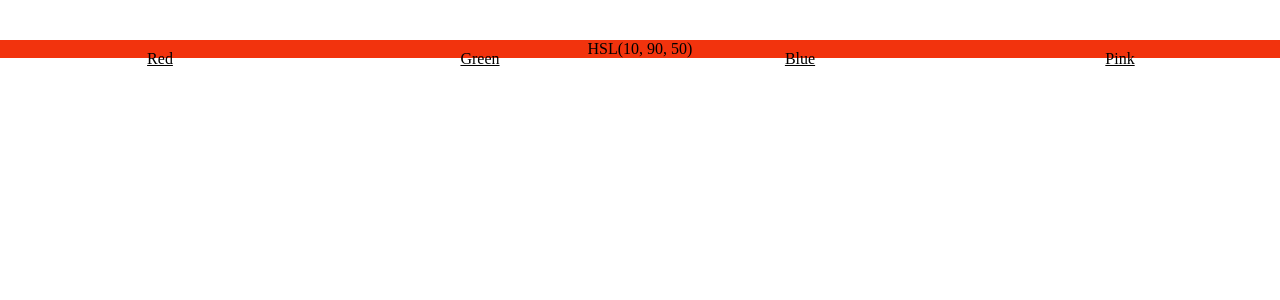
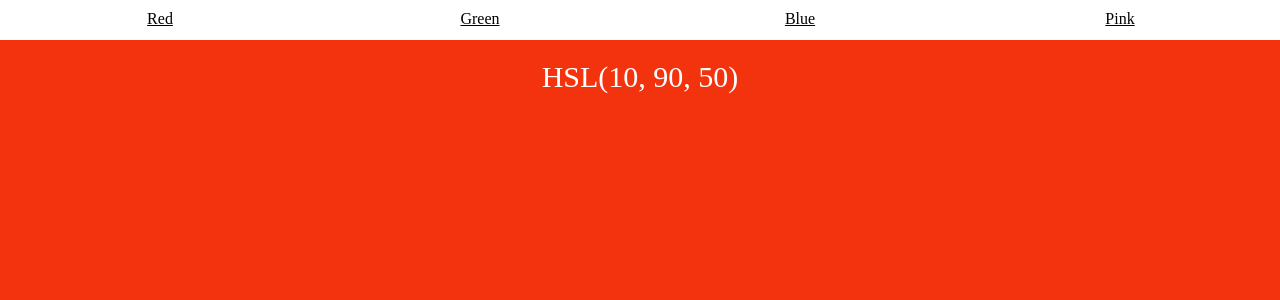
Before and after one commit to BelenPeluffo/animations-test, a React (Vite) app: page /hsl/10/90/50 in a window 1280 px wide. Shown: the top 300 px of the page. Built offline with nearby package versions, Linux system fonts and the light colour scheme.

Commit message:
refactor: fixes style assignment. Everything is up and ready to play with Transitions.

```diff
--- a/src/assets/app.module.css
+++ b/src/assets/app.module.css
@@ -1,5 +1,6 @@
 .fill,
-.content {
+.content,
+.colorPage {
   position: absolute;
   left: 0;
   right: 0;
@@ -28,3 +29,9 @@
   top: 40px;
   text-align: center;
 }
+
+.colorPage {
+  color: white;
+  padding-top: 20px;
+  font-size: 30px;
+}
--- a/src/components/NavBar.jsx
+++ b/src/components/NavBar.jsx
@@ -3,16 +3,12 @@ import StyledLink from "./NavLink";
 
 const NavBar = () => {
   return (
-    <>
-      <div className={styles.fill}>
     <ul className={styles.nav}>
       <StyledLink to="hsl/10/90/50">Red</StyledLink>
       <StyledLink to="hsl/120/100/40">Green</StyledLink>
       <StyledLink to="rgb/33/150/243">Blue</StyledLink>
       <StyledLink to="rgb/240/98/146">Pink</StyledLink>
     </ul>
-      </div>
-    </>
   );
 };
 
--- a/src/pages/HSL.jsx
+++ b/src/pages/HSL.jsx
@@ -1,9 +1,13 @@
 import { useParams } from "react-router-dom";
+import styles from "../assets/app.module.css";
 
 const HSL = () => {
   const { h, s, l } = useParams();
   return (
-    <div style={{ backgroundColor: `hsl(${h}, ${s}%, ${l}%)` }}>
+    <div
+      className={styles.colorPage}
+      style={{ backgroundColor: `hsl(${h}, ${s}%, ${l}%)` }}
+    >
       HSL({h}, {s}, {l})
     </div>
   );
--- a/src/pages/Home.jsx
+++ b/src/pages/Home.jsx
@@ -1,11 +1,14 @@
 import { Outlet } from "react-router-dom";
 import NavBar from "../components/NavBar";
+import styles from "../assets/app.module.css";
 
 const Home = () => {
   return (
-    <div>
+    <div className={styles.fill}>
       <NavBar />
-      <Outlet />
+      <div className={styles.content}>
+        <Outlet />
+      </div>
     </div>
   );
 };
--- a/src/pages/RGB.jsx
+++ b/src/pages/RGB.jsx
@@ -1,9 +1,13 @@
 import { useParams } from "react-router-dom";
+import styles from "../assets/app.module.css";
 
 const RGB = () => {
   const { r, g, b } = useParams();
   return (
-    <div style={{ backgroundColor: `rgb(${r}, ${g}, ${b})` }}>
+    <div
+      className={styles.colorPage}
+      style={{ backgroundColor: `rgb(${r}, ${g}, ${b})` }}
+    >
       RGB({r}%, {g}%, {b}%)
     </div>
   );
--- a/src/routes/AppRouter.jsx
+++ b/src/routes/AppRouter.jsx
@@ -1,5 +1,4 @@
 import { BrowserRouter, Routes, Route } from "react-router-dom";
-import styles from "../assets/app.module.css";
 import HSL from "../pages/HSL";
 import RGB from "../pages/RGB";
 import Home from "../pages/Home";
@@ -7,8 +6,6 @@ import Home from "../pages/Home";
 export const AppRouter = () => {
   return (
     <BrowserRouter>
-      <div className={styles.fill}>
-        <div className={styles.content}>
       <Routes>
         <Route path="/" element={<Home />}>
           <Route path="hsl/:h/:s/:l" element={<HSL />} />
@@ -16,8 +13,6 @@ export const AppRouter = () => {
           <Route path="*" element={<ErrorPage />} />
         </Route>
       </Routes>
-        </div>
-      </div>
     </BrowserRouter>
   );
 };
```
Lines whose indentation alone changed are shown as unchanged.
